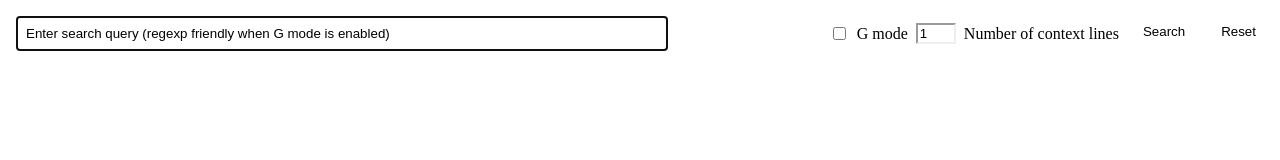
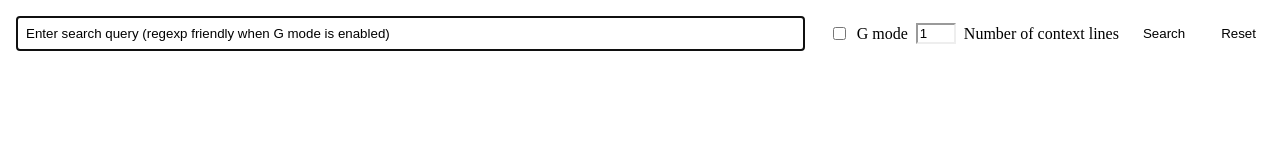
Before and after one commit to lmn451/git-search, a website: page gitSearchPanel.html in a window 1280 px wide. Drawn offline with Linux system fonts and the light colour scheme.

Commit message:
fix ui header issue

```diff
--- a/gitSearchPanel.html
+++ b/gitSearchPanel.html
@@ -42,9 +42,9 @@
       }
 
       #searchQuery {
-        width: 50%;
         padding: 8px;
         margin: 8px;
+        flex-grow: 1;
       }
 
       #searchBtn,
@@ -107,6 +107,7 @@
         display: flex;
         gap: 8px;
         justify-content: space-between;
+        align-items: center;
       }
 
       .search-settings {
```
